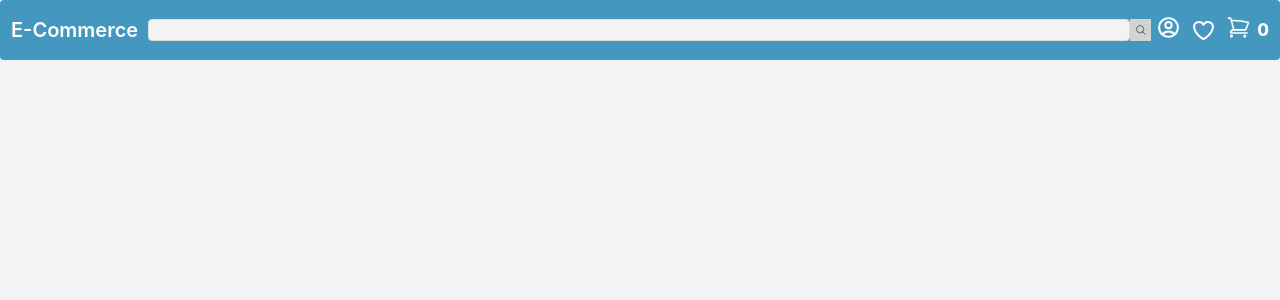
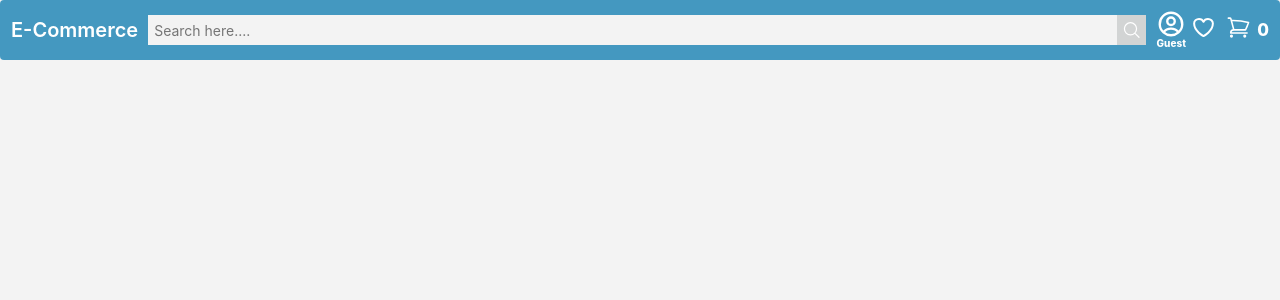
Before and after one commit to 0804EshitaSharma/e-commerce-app, a React (Create React App) app in the folder client/: page /product/1 in a window 1280 px wide. Shown: the top 300 px of the page. Built offline with nearby package versions, Linux system fonts and the light colour scheme; no server answers.

Commit message:
fixed-firebase-issue

```diff
--- a/client/src/App.js
+++ b/client/src/App.js
@@ -5,8 +5,20 @@ import { BrowserRouter as Router, Routes, Route } from "react-router-dom";
 import Login from "./components/User/Login";
 import Signup from "./components/User/Signup";
 import Cart from "./components/Cart/Cart";
+import { useEffect, useState } from "react";
+import { auth } from "./firebase/firebaseConfig";
 
 function App() {
+  const [userName, setUsername] = useState("");
+  useEffect(() => {
+    auth.onAuthStateChanged((user) => {
+      if (user) {
+        setUsername(user.displayName);
+      } else {
+        setUsername("Guest");
+      }
+    });
+  }, []);
   return (
     <div className="App">
       <Router>
--- a/client/src/components/Custom/CustomFormInput.css
+++ b/client/src/components/Custom/CustomFormInput.css
@@ -6,15 +6,15 @@
 }
 
 .input_field_label {
-    font-size: 1rem;
-    color: black;
+  font-size: 1.4rem;
+ color: rgba(25, 130, 180, 0.8);
   outline: none;
   font-weight: 500;
   padding-bottom: 0.6rem;
 }
 
 input {
-    color: black;
+  color: rgba(25, 130, 180, 0.8);
   width: 100%;
   outline: none;
   border: 1px solid #ddd;
--- a/client/src/components/Custom/CustomFormInput.js
+++ b/client/src/components/Custom/CustomFormInput.js
@@ -8,7 +8,7 @@ function CustomFormInput({ id, name, type, label, register, placeholder }) {
         {label}
       </label>
       <input
-        className="input_field"
+        className="form_input"
         name={name}
         id={id}
         type={type}
--- a/client/src/components/Custom/Form.css
+++ b/client/src/components/Custom/Form.css
@@ -14,6 +14,7 @@
 }
 
 h1 {
-    font-weight: 600;
+    font-weight: 900;
     font-size: 2rem;
+    color: rgba(25, 130, 180, 0.8);
 }
--- a/client/src/components/Custom/Form.js
+++ b/client/src/components/Custom/Form.js
@@ -3,10 +3,11 @@ import CustomButton from "../Custom/CustomButton.js";
 import CustomFormInput from "../Custom/CustomFormInput.js";
 import "./Form.css";
 import { useForm } from "react-hook-form";
-import { getAuth, signInWithEmailAndPassword } from "firebase/auth";
+import { signInWithEmailAndPassword,updateProfile } from "firebase/auth";
 import { useNavigate } from "react-router-dom";
 import { Link } from "react-router-dom";
 import Modal from "../Custom/Modal.js";
+import { auth } from "../../firebase/firebaseConfig";
 
 function Form() {
   const [showModal, setShowModal] = useState(false);
@@ -18,14 +19,12 @@ function Form() {
   } = useForm({});
 
   const verifyUser = (event) => {
-    const auth = getAuth();
     signInWithEmailAndPassword(auth, event.username, event.userpassword)
       .then((userCredential) => {
         // Signed in
         const user = userCredential.user;
         if (user) {
-          const name = event.username;
-         navigate(`/${name}`);
+         navigate(`/${user.displayName}`);
         } else {
         }
         // ...
--- a/client/src/components/Navbar/Navbar.css
+++ b/client/src/components/Navbar/Navbar.css
@@ -12,14 +12,14 @@
 .navbar_search {
   display: flex;
   align-items: center;
-  border-radius: 24px;
   flex: 1;
 }
 
 .navbar_search_icon {
   background-color: rgb(210, 212, 212);
   padding: 5px;
-  height: 22px;
+  height: 3rem;
+  color: #fff;
 }
 
 .navbar_wishlist_icon {
@@ -29,17 +29,18 @@
 }
 .navbar_account_icon {
   color: white;
-  padding: 5px;
-  height: 35px;
+  height: 30px;
 }
 
 .navbar_search_input {
-  height: 1px;
-  padding: 10px;
-  /* border: none; */
+  height: 3rem;
+
+  border: none;
   width: 100%;
-  /* outline: none; */
-  /* border-radius: 4px; */
+  outline: none;
+  border-radius: 0 !important;
+
+
 }
 
 .navbar_link_1 {
@@ -60,8 +61,9 @@
 
 .navbar_links {
   display: flex;
-  justify-content: flex-end;
+  justify-content: space-evenly;
   align-items: center;
+  margin-left: 1rem;
 }
 
 .navbar_link_heading_1 {
@@ -100,8 +102,9 @@
   margin-left: 10px;
   margin-right: 10px;
 }
-.user_info {
-  display: flex;
-  flex-direction: column;
-  align-items: center;
+.user{
+  font-size: 10px;
+  font-weight: 800;
+  color: white;
+  margin-top: -0.8rem;
 }
--- a/client/src/components/Navbar/Navbar.js
+++ b/client/src/components/Navbar/Navbar.js
@@ -11,7 +11,7 @@ function Navbar() {
         <span className="navbar_title">E-Commerce</span>
       </Link>
       <div className="navbar_search">
-        <input className="navbar_search_input" type="text"></input>
+        <input className="navbar_search_input" type="text" placeholder="Search here...."></input>
         <svg
           className="navbar_search_icon"
           xmlns="http://www.w3.org/2000/svg"
@@ -28,7 +28,7 @@ function Navbar() {
         </svg>
       </div>
       <div className="navbar_links">
-        <div className="user_info">
+        <div>
             <Link to="/login">
               <svg
                 xmlns="http://www.w3.org/2000/svg"
@@ -45,9 +45,9 @@ function Navbar() {
                 />
               </svg>
             </Link>
-          {/* <span>{!name?'Guest':name}</span> */}
+          <div className="user">{!name ? "Guest" : name}</div>
         </div>
-
+        <div>
           <svg
             className="navbar_wishlist_icon"
             xmlns="http://www.w3.org/2000/svg"
@@ -62,6 +62,7 @@ function Navbar() {
               d="M21 8.25c0-2.485-2.099-4.5-4.688-4.5-1.935 0-3.597 1.126-4.312 2.733-.715-1.607-2.377-2.733-4.313-2.733C5.1 3.75 3 5.765 3 8.25c0 7.22 9 12 9 12s9-4.78 9-12z"
             />
           </svg>
+        </div>
 
         <div className="navbar_link_3">
           <Link to="/shoppingCart">
--- a/client/src/components/User/Signup.js
+++ b/client/src/components/User/Signup.js
@@ -3,7 +3,8 @@ import Navbar from "../Navbar/Navbar";
 import CustomButton from "../Custom/CustomButton.js";
 import CustomFormInput from "../Custom/CustomFormInput.js";
 import { useNavigate } from "react-router-dom";
-import { getAuth, createUserWithEmailAndPassword } from "firebase/auth";
+import { createUserWithEmailAndPassword, updateProfile } from "firebase/auth";
+import { auth } from "../../firebase/firebaseConfig";
 import { useForm } from "react-hook-form";
 import Modal from "../Custom/Modal.js";
 import "./Signup.css";
@@ -20,14 +21,13 @@ function Signup() {
   const navigate = useNavigate();
 
   const createUser = (event) => {
-    console.error(event.username);
-    const auth = getAuth();
     createUserWithEmailAndPassword(auth, event.useremail, event.userpassword)
       .then((userCredential) => {
         // Signed in
         const user = userCredential.user;
-        user.displayName = event.username;
-        console.log(user);
+        updateProfile(user, {
+          displayName: event.firstname,
+        });
         navigate("/login");
         // ...
       })
@@ -38,7 +38,6 @@ function Signup() {
         console.log(error);
         setShowModal(true);
       });
-
   };
   return (
     <div>
--- a/client/src/firebaseConfig.js
+++ b/client/src/firebase/firebaseConfig.js
@@ -17,5 +17,5 @@ const firebaseConfig = {
 // Initialize Firebase
 const app = initializeApp(firebaseConfig);
 // Initialize Firebase Authentication and get a reference to the service
-const auth = getAuth(app);
-export default app;
+const auth = getAuth();
+export {app,auth};
```
Also changed, not shown: client/src/components/Custom/CustomButton.js (+6 -2 lines). Lines whose indentation alone changed are shown as unchanged.
